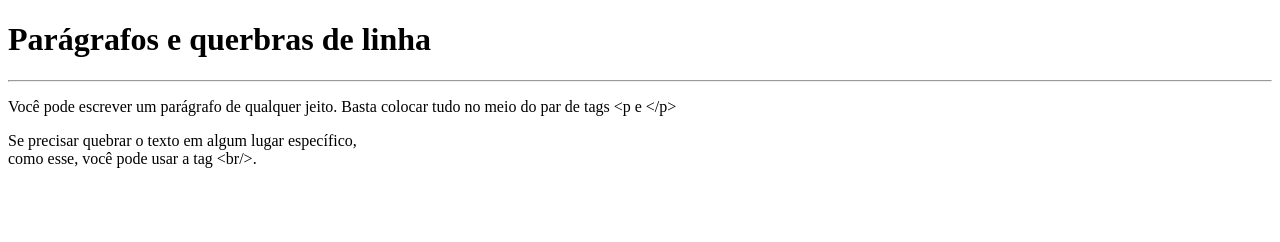
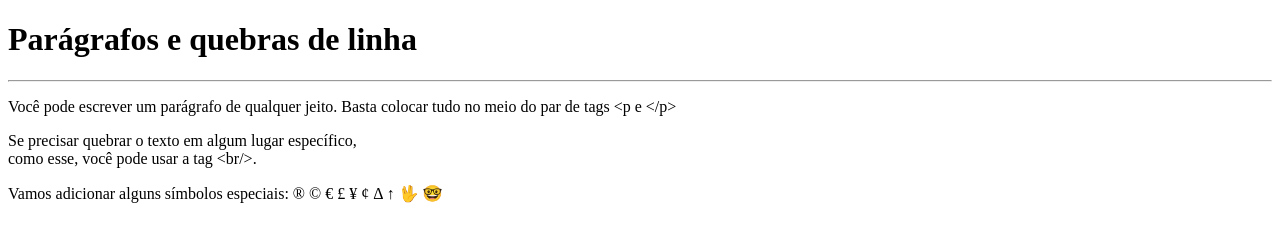
Before and after one commit to lcbessa/HTML-CSS, a plain HTML site: page html-css/ex002/index.html in a window 1280 px wide. Drawn offline with Linux system fonts and the light colour scheme.

Commit message:
símbolos

```diff
--- a/html-css/ex002/index.html
+++ b/html-css/ex002/index.html
@@ -6,7 +6,7 @@
     <title>Parágrafos</title>
   </head>
   <body>
-    <h1>Parágrafos e querbras de linha</h1>
+    <h1>Parágrafos e quebras de linha</h1>
     <hr />
     <p>
       Você pode escrever um parágrafo de qualquer jeito. Basta colocar tudo no
@@ -15,6 +15,11 @@
     <p>
       Se precisar quebrar o texto em algum lugar específico, <br />
       como esse, você pode usar a tag &lt;br/&gt;.
+      <!-- LESS THAN / GREATER THAN-->
+    </p>
+    <p>
+      Vamos adicionar alguns símbolos especiais: &reg; &copy; &euro; &pound;
+      &yen; &cent; &Delta; &uarr; &#x1F596; &#x1F913;
     </p>
   </body>
 </html>
```
